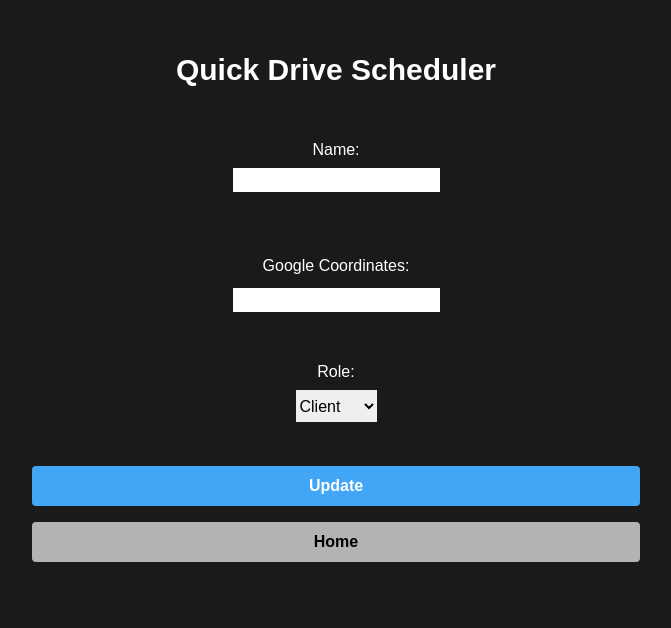
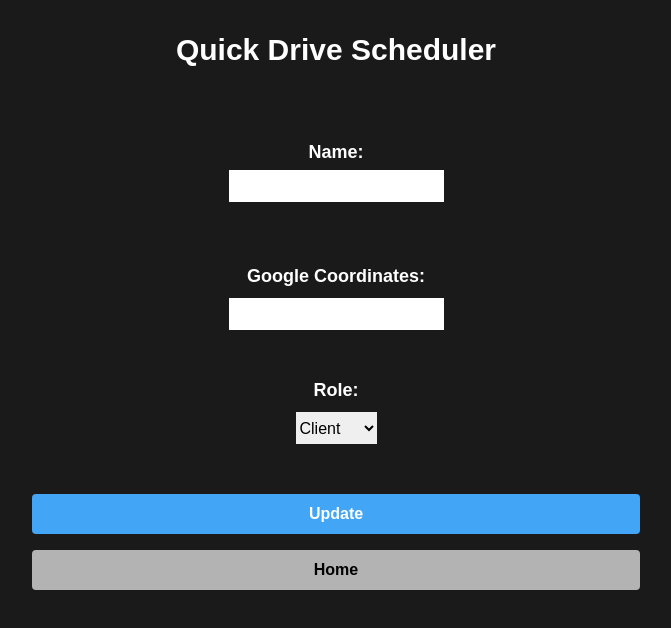
Before and after one commit to JeremyKlassen/QuickDriveScheduler, a React (Vite) app: page /addData in a window 1280 px wide. Shown: the top 628 px of the page, without its empty margins (304-975 px from the left). Built offline with nearby package versions, Linux system fonts and the light colour scheme; the HTML template or start-up script is replaced by a standard one.

Commit message:
Design changes, error prevention when inputting coordinates and added version 0.1.0.

```diff
--- a/package.json
+++ b/package.json
@@ -1,7 +1,7 @@
 {
   "name": "quickdrivescheduler",
   "private": true,
-  "version": "0.0.0",
+  "version": "0.1.0",
   "type": "module",
   "scripts": {
     "dev": "vite",
--- a/src/components/layout/Header.tsx
+++ b/src/components/layout/Header.tsx
@@ -1,4 +1,8 @@
 function Header() {
-  return <div>Greetings</div>;
+  return (
+    <>
+      <h1 className="text-3xl font-bold mb-10">Quick Drive Scheduler</h1>
+    </>
+  );
 }
 export default Header;
--- a/src/components/pages/AddData.tsx
+++ b/src/components/pages/AddData.tsx
@@ -2,6 +2,8 @@ import { useNavigate } from "react-router-dom";
 import { useState } from "react";
 import { User } from "../../utils/interfaces";
 import { getUsers } from "../../utils/GetData";
+import Header from "../layout/Header";
+import { calculateDistance } from "../../utils/CreateSchedule";
 
 const AddData = () => {
   const navigate = useNavigate();
@@ -10,6 +12,8 @@ const AddData = () => {
     coordinates: "",
     role: "client" as const, // Default role
   });
+
+  const [coordError, setCoordError] = useState(false);
 
   const handleChange = (e: any) => {
     setFormData({
@@ -28,26 +32,30 @@ const AddData = () => {
       role: formData.role,
       isChecked: true,
     };
-
-    data.push(newUser);
-    localStorage.setItem("users", JSON.stringify(data));
-    console.log("Form submitted:", formData);
-    navigate("/");
+    const test = calculateDistance(newUser.coordinates, newUser.coordinates);
+    if (Number.isNaN(test)) setCoordError(true);
+    else {
+      setCoordError(true);
+      data.push(newUser);
+      localStorage.setItem("users", JSON.stringify(data));
+      console.log("Form submitted:", formData);
+      navigate("/");
+    }
   };
 
   return (
     <>
-      <h1 className="text-3xl font-bold mb-5 mt-5">Quick Drive Scheduler</h1>
+      <Header />
       <form
         className="grid grid-rows-5 place-items-center"
         onSubmit={handleSubmit}
       >
         <div className="m-3 grid grid-rows-2 place-items-center">
-          <label className="mb-1" htmlFor="name">
+          <label className="mb-1 text-lg font-bold" htmlFor="name">
             Name:
           </label>
           <input
-            className="text-black w-1/1"
+            className="text-black w-1/1 h-8 p-1"
             type="text"
             id="name"
             name="name"
@@ -57,11 +65,11 @@ const AddData = () => {
           />
         </div>
         <div className="m-3 grid grid-rows-2 place-items-center">
-          <label className="mb-1 mt-2" htmlFor="coordinates">
+          <label className="mb-1 mt-2 text-lg font-bold" htmlFor="coordinates">
             Google Coordinates:
           </label>
           <input
-            className="text-black w-1/1"
+            className="text-black w-1/1 h-8 p-1"
             type="text"
             id="coordinates"
             name="coordinates"
@@ -69,9 +77,15 @@ const AddData = () => {
             onChange={handleChange}
             required
           />
+          {coordError ? (
+            <p className="text-red-500">
+              Error: Coordinates are not in Google Maps format - eg: 49.9999,
+              -49.9999
+            </p>
+          ) : null}
         </div>
         <div className="m-3 grid grid-rows-2 place-items-center w-1/2 mb-8">
-          <label className="mb-1 mt-2" htmlFor="role">
+          <label className="mb-1 mt-2 text-lg font-bold" htmlFor="role">
             Role:
           </label>
           <select
--- a/src/components/pages/Home.tsx
+++ b/src/components/pages/Home.tsx
@@ -1,6 +1,7 @@
 import { useNavigate } from "react-router-dom";
 import { User } from "../../utils/interfaces";
 import { getUsers } from "../../utils/GetData";
+import Header from "../layout/Header";
 
 const Home = () => {
   let data: User[] = getUsers();
@@ -11,9 +12,9 @@ const Home = () => {
 
   return (
     <>
+      <Header />
       <div className="grid grid-rows-1 place-items-center">
-        <div className="w-full sm:w-1/2 mt-10">
-          <h1 className="text-3xl font-bold mb-10">Quick Drive Scheduler</h1>
+        <div className="w-full sm:w-1/2 mt-5">
           <button
             onClick={() => {
               navigate("/Select");
@@ -39,6 +40,7 @@ const Home = () => {
             Remove Client, Driver, or Location
           </button>
           <h2 className="text-lg mt-10">Written by: Jeremy Klassen</h2>
+          <h2 className="text-lg">Version 0.1.0</h2>
         </div>
       </div>
     </>
--- a/src/components/pages/RemoveData.tsx
+++ b/src/components/pages/RemoveData.tsx
@@ -2,6 +2,7 @@ import { useNavigate } from "react-router-dom";
 import { getUsers } from "../../utils/GetData";
 import { User } from "../../utils/interfaces";
 import { useState } from "react";
+import Header from "../layout/Header";
 
 const RemoveData = () => {
   const navigate = useNavigate();
@@ -20,7 +21,7 @@ const RemoveData = () => {
   };
   return (
     <>
-      <h1 className="text-3xl font-bold mt-6">Quick Drive Scheduler</h1>
+      <Header />
       <div className="grid grid-rows-2 place-items-center">
         <select
           className="text-black m-1 mb-12 mt-5 w-1/2 h-8"
--- a/src/components/ui/DriverCard.tsx
+++ b/src/components/ui/DriverCard.tsx
@@ -9,7 +9,9 @@ const DriverCard = ({ trip }: Props) => {
   const clients = trip.pickups;
   return (
     <>
-      <h1 className="text-xl font-bold">Driver: {trip.driver.name}</h1>
+      <h1 className="text-xl font-bold text-purple-600">
+        Driver: {trip.driver.name}
+      </h1>
       {clients.map((pickup) => (
         <ClientCard name={pickup.user2.name} />
       ))}
--- a/src/worker.js
+++ /dev/null
@@ -1,23 +0,0 @@
-// worker.js
-
-// Import the required dependencies
-importScripts("path/to/better-sqlite3.js");
-
-// Create a function to perform SQLite-related tasks
-function performSQLiteTask() {
-  // Your SQLite-related logic using better-sqlite3
-  // For example, connecting to the database and performing queries
-}
-
-// Listen for messages from the main thread
-self.addEventListener("message", (event) => {
-  const data = event.data;
-
-  // Check the message type and perform the corresponding task
-  if (data.type === "performSQLiteTask") {
-    const result = performSQLiteTask(data.payload);
-
-    // Send the result back to the main thread
-    self.postMessage({ type: "taskResult", payload: result });
-  }
-});
```
Also changed, not shown: src/components/layout/Header.module.css (deleted).
